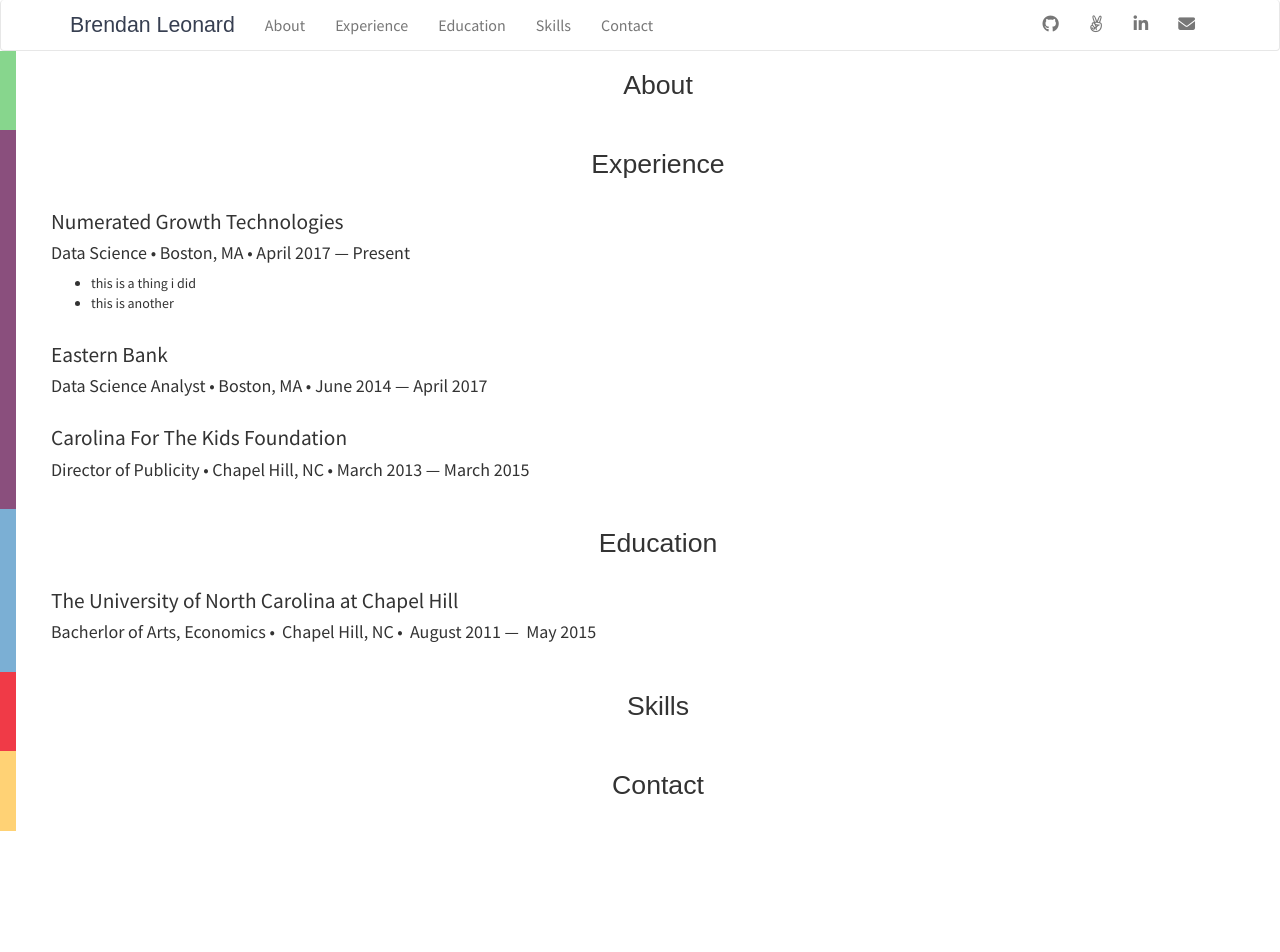
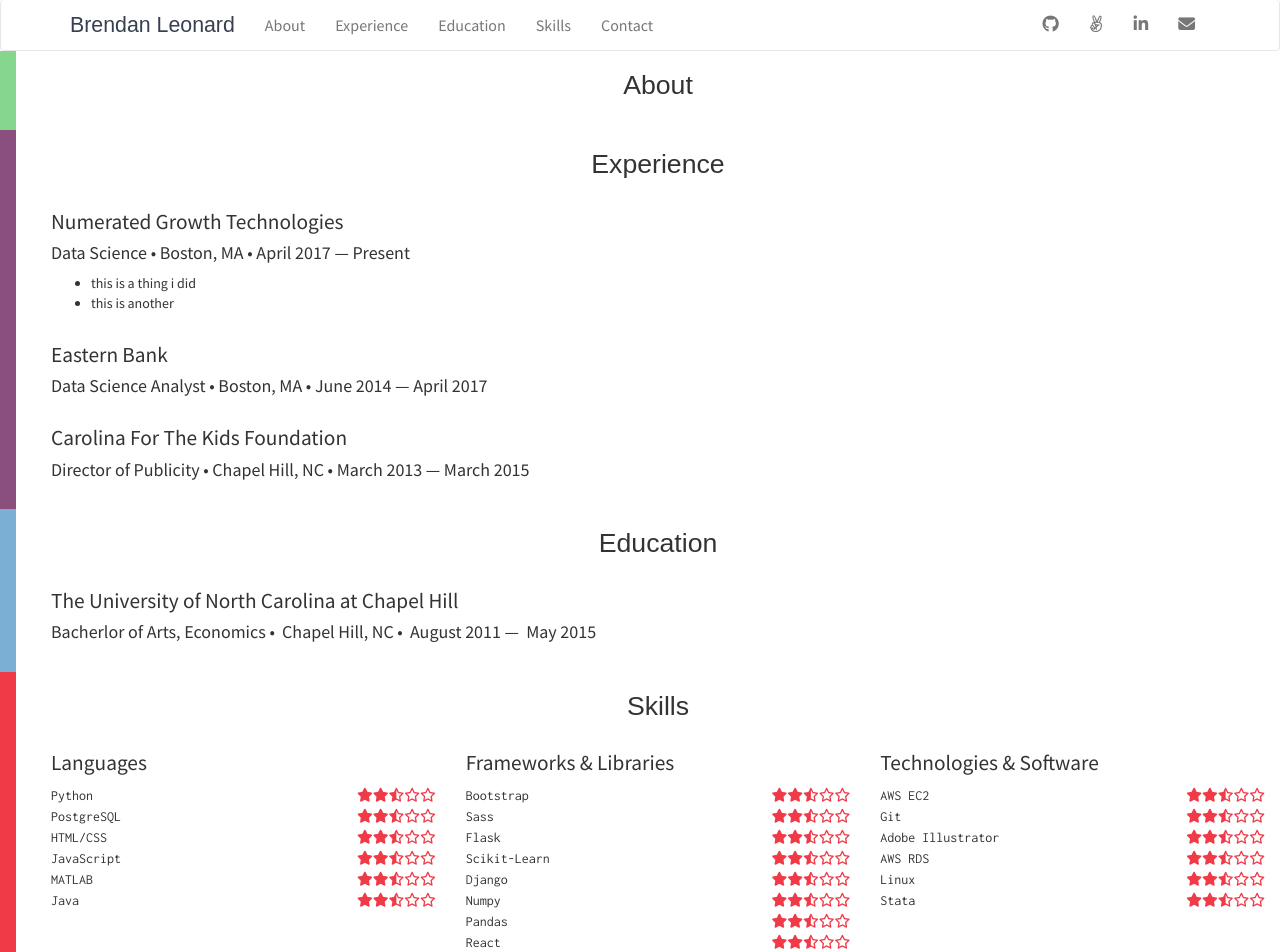
Before and after one commit to bleonard33/personal-site, a React (Create React App) app: page / in a window 1280 px wide. Shown: the top 952 px of the page. Before the commit the page ends 831 px from the top, so only its background shows below. Built offline with nearby package versions, Linux system fonts and the light colour scheme; a web font is replaced by a local one.

Commit message:
first pass at skills section

```diff
--- a/src/appStyle.js
+++ b/src/appStyle.js
@@ -64,3 +64,11 @@
   fontSize: '16pt',
   fontFamily: appStyle.fonts.sans,
 }
+
+appStyle.skills = {
+  fontFamily: appStyle.fonts.mono,
+  stars: {
+    color: appStyle.colors.skills,
+    float: 'right'
+  }
+}
--- /dev/null
+++ b/src/components/skill.js
@@ -0,0 +1,13 @@
+import React from 'react';
+import { appStyle } from '../appStyle';
+
+export const Skill = (props) => (
+  <div>
+    <span style={appStyle.skills}>
+      {props.name}
+    </span>
+    <span style={appStyle.skills.stars}>
+      {props.rating}
+    </span>
+  </div>
+)
--- /dev/null
+++ b/src/components/skillCategory.js
@@ -0,0 +1,17 @@
+import React from 'react';
+import { appStyle } from '../appStyle';
+import { SkillContainer } from '../containers/skillContainer'
+
+export const SkillCategory = (props) => (
+  <div class="col-xs-12 col-sm-4">
+    <h3 style={appStyle.subheader}>
+      {props.category.type}
+    </h3>
+    {props.category.skills.map((skill, i) =>
+      <SkillContainer
+        key={i}
+        name={skill.name}
+        rating={skill.rating} />
+    )}
+  </div>
+)
--- a/src/containers/App.js
+++ b/src/containers/App.js
@@ -6,6 +6,7 @@
 import { Section } from '../components/section';
 import { Job } from '../components/job';
 import { Education } from '../components/education';
+import { SkillCategory } from '../components/skillCategory'
 
 class App extends Component {
   render() {
@@ -21,7 +22,9 @@
 
             <Section title='Experience'>
               {jobs.map((job, i) =>
-                <Job key={i} job={job} />
+                <Job
+                  key={i}
+                  job={job} />
               )}
             </Section>
 
@@ -30,6 +33,11 @@
             </Section>
 
             <Section title='Skills'>
+              {skills.map((category, i) =>
+                <SkillCategory
+                  key={i}
+                  category={category} />
+              )}
             </Section>
 
             <Section title='Contact'>
--- /dev/null
+++ b/src/containers/skillContainer.js
@@ -0,0 +1,36 @@
+import React, { Component } from 'react';
+import { Skill } from '../components/skill';
+
+export class SkillContainer extends Component {
+
+  calculateRating() {
+    const wholeStar = <i className="fa fa-star" />;
+    const halfStar = <i className="fa fa-star-half-o" />;
+    const emptyStar = <i className="fa fa-star-o" />;
+
+    let rating = [];
+
+    for (let i=0; i < Math.floor(this.props.rating); i++) {
+      rating.push(wholeStar);
+    }
+
+    if (this.props.rating % 1 == 0.5) {
+      rating.push(halfStar);
+    }
+
+
+    for (let i=0; i <= (5 - rating.length); i++) {
+      rating.push(emptyStar)
+    }
+
+    return rating;
+  }
+
+  render() {
+    return (
+      <Skill
+        name={this.props.name}
+        rating={this.calculateRating()} />
+    )
+  }
+}
```
